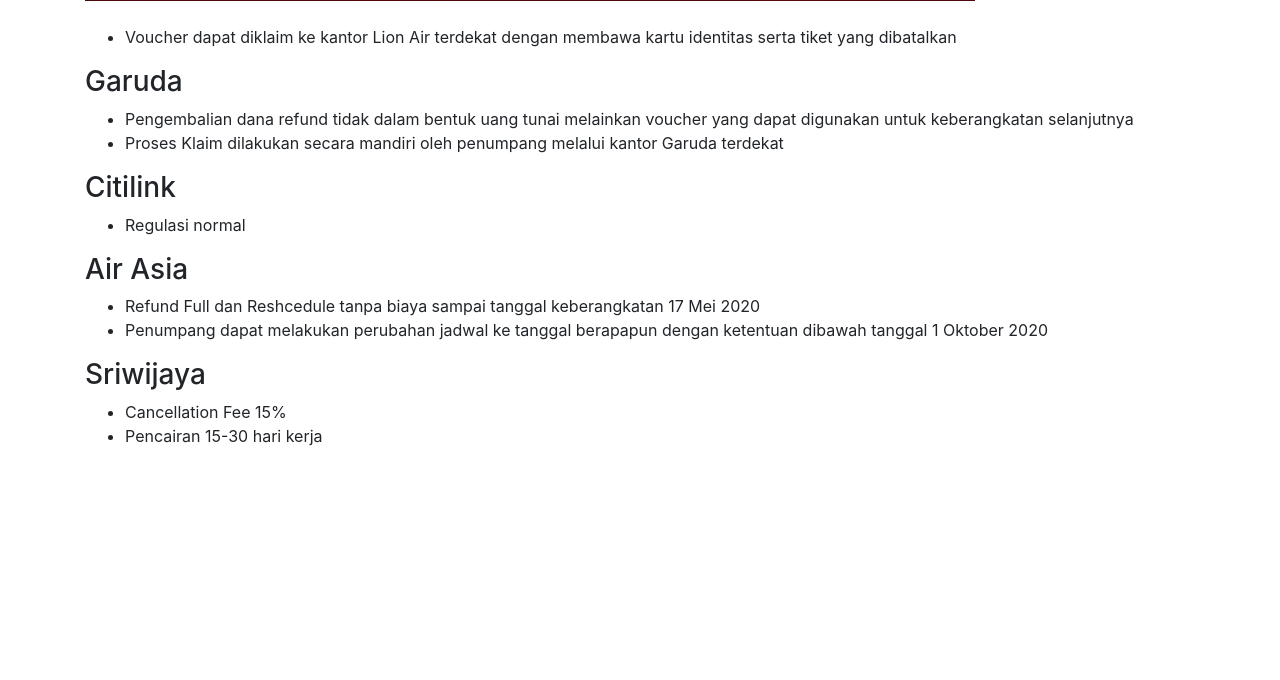
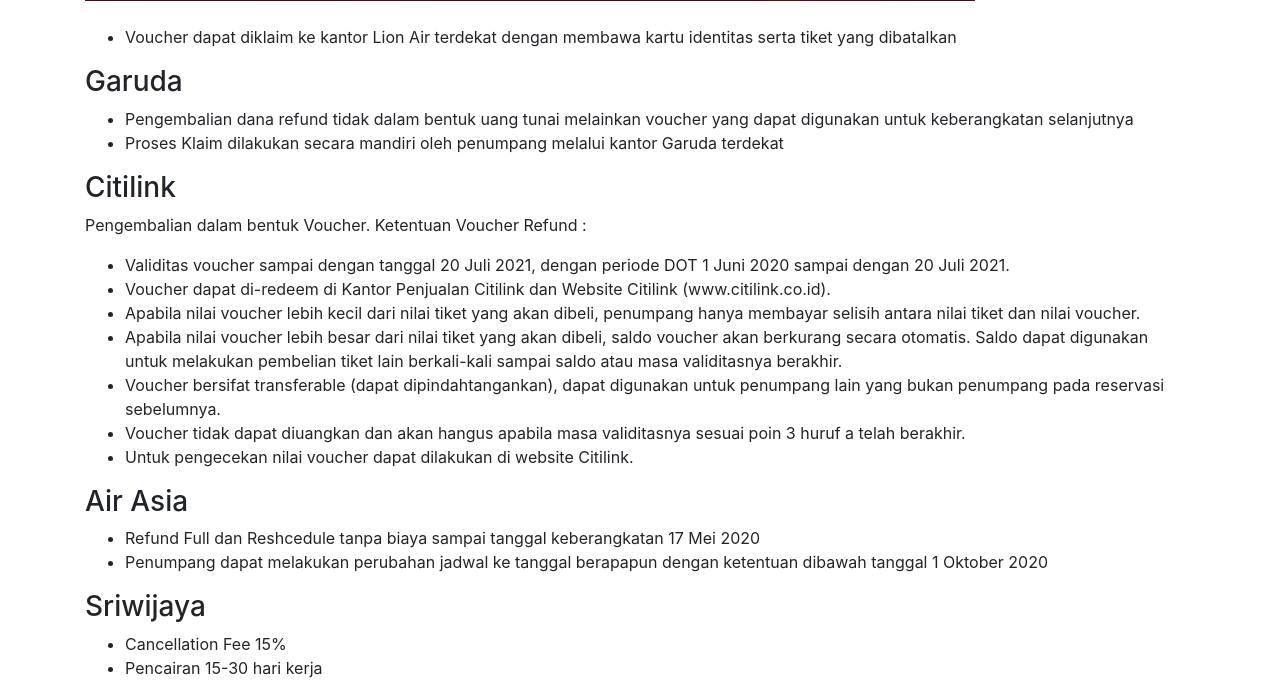
Before and after one commit to fuad2101/pages, a PHP site: page /tools.php in a window 1280 px wide, after a click that opens the changed part. Shown: the part 1092-1772 px from the top of the page. Before the commit the page ends 1538 px from the top, so only its background shows below. Run offline with PHP 8.4, Linux system fonts and the light colour scheme.

Commit message:
Update Info refund Citilink

```diff
--- a/tools.php
+++ b/tools.php
@@ -52,7 +52,8 @@
                 <ul>
                     <li>Pembatalan lebih dari 72 jam: cancellation fee 25% dari basic fare + Admin Rp.50.000</li>
                     <li>Pembatalan 72 – 4 jam: cancellation fee 50% dari basic fare + Admin Rp.50.000</li>
-                        <li>Pembatalan kurang dari 4 jam / No Show : cancellation fee 90% dari basic fare + Admin Rp.50.000</li>
+                    <li>Pembatalan kurang dari 4 jam / No Show : cancellation fee 90% dari basic fare + Admin Rp.50.000
+                    </li>
                 </ul>
             </div>
             <div class="tab-pane fade" id="sj">
@@ -153,7 +154,8 @@
                     <li>Pembatalan 72 - 24 jam : Cancellation fee 50% dari basic fare + Admin Rp.50.000</li>
                     <li>Pembatalan 24 - 2 jam : Cancellation fee 70% dari basic fare + Admin Rp.50.000</li>
                     <li>Pembatalan 2 - Noshow : Cancellation fee 90% dari basic fare + Admin Rp.50.000</li>
-                        <li>Pembatalan setelah melewati jam keberangkat : Cancellation fee 90% dari basic fare + Admin Rp.50.000</li>
+                    <li>Pembatalan setelah melewati jam keberangkat : Cancellation fee 90% dari basic fare + Admin
+                        Rp.50.000</li>
                 </ul>
             </div>
             <div class="tab-pane fade" id="covid">
@@ -161,11 +163,14 @@
                     <span class="fas fa-exclamation"></span> Efektif 1 April
                 </div>
                 <h3>Lion Air</h3>
-                    <img src="img/lion.png" class="img-fluid ${3|rounded-top,rounded-right,rounded-bottom,rounded-left,rounded-circle,|}" alt="">
+                <img src="img/lion.png"
+                    class="img-fluid ${3|rounded-top,rounded-right,rounded-bottom,rounded-left,rounded-circle,|}"
+                    alt="">
                 <br>
                 <br>
                 <ul>
-                        <li>Voucher dapat diklaim ke kantor Lion Air terdekat dengan membawa kartu identitas serta tiket yang dibatalkan</li>
+                    <li>Voucher dapat diklaim ke kantor Lion Air terdekat dengan membawa kartu identitas serta tiket
+                        yang dibatalkan</li>
                 </ul>
                 <h3>Garuda</h3>
                 <ul>
@@ -174,8 +179,15 @@
                     <li>Proses Klaim dilakukan secara mandiri oleh penumpang melalui kantor Garuda terdekat </li>
                 </ul>
                 <h3>Citilink</h3>
+                <p>Pengembalian dalam bentuk Voucher. Ketentuan Voucher Refund :</p>
                 <ul>
-                        <li>Regulasi normal</li>
+                    <li>Validitas voucher sampai dengan tanggal 20 Juli 2021, dengan periode DOT 1 Juni 2020 sampai dengan 20 Juli 2021.</li>
+                    <li>Voucher dapat di-redeem di Kantor Penjualan Citilink dan Website Citilink (www.citilink.co.id).</li>
+                    <li>Apabila nilai voucher lebih kecil dari nilai tiket yang akan dibeli, penumpang hanya membayar selisih antara nilai tiket dan nilai voucher.</li>
+                    <li>Apabila nilai voucher lebih besar dari nilai tiket yang akan dibeli, saldo voucher akan berkurang secara otomatis. Saldo dapat digunakan untuk melakukan pembelian tiket lain berkali-kali sampai saldo atau masa validitasnya berakhir.</li>
+                    <li>Voucher bersifat transferable (dapat dipindahtangankan), dapat digunakan untuk penumpang lain yang bukan penumpang pada reservasi sebelumnya.</li>
+                    <li>Voucher tidak dapat diuangkan dan akan hangus apabila masa validitasnya sesuai poin 3 huruf a telah berakhir.</li>
+                    <li>Untuk pengecekan nilai voucher dapat dilakukan di website Citilink.</li>
                 </ul>
                 <h3>Air Asia</h3>
                 <ul>
```
Lines whose indentation alone changed are shown as unchanged.
